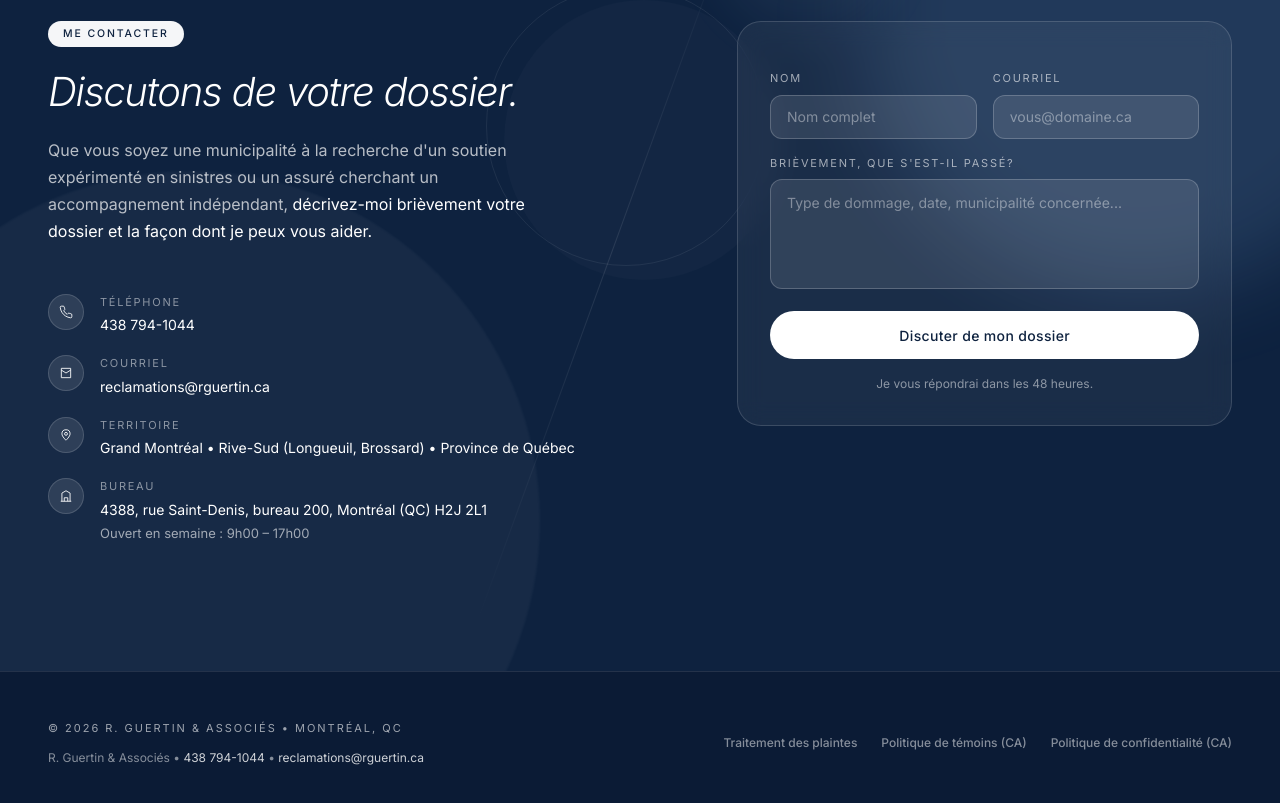
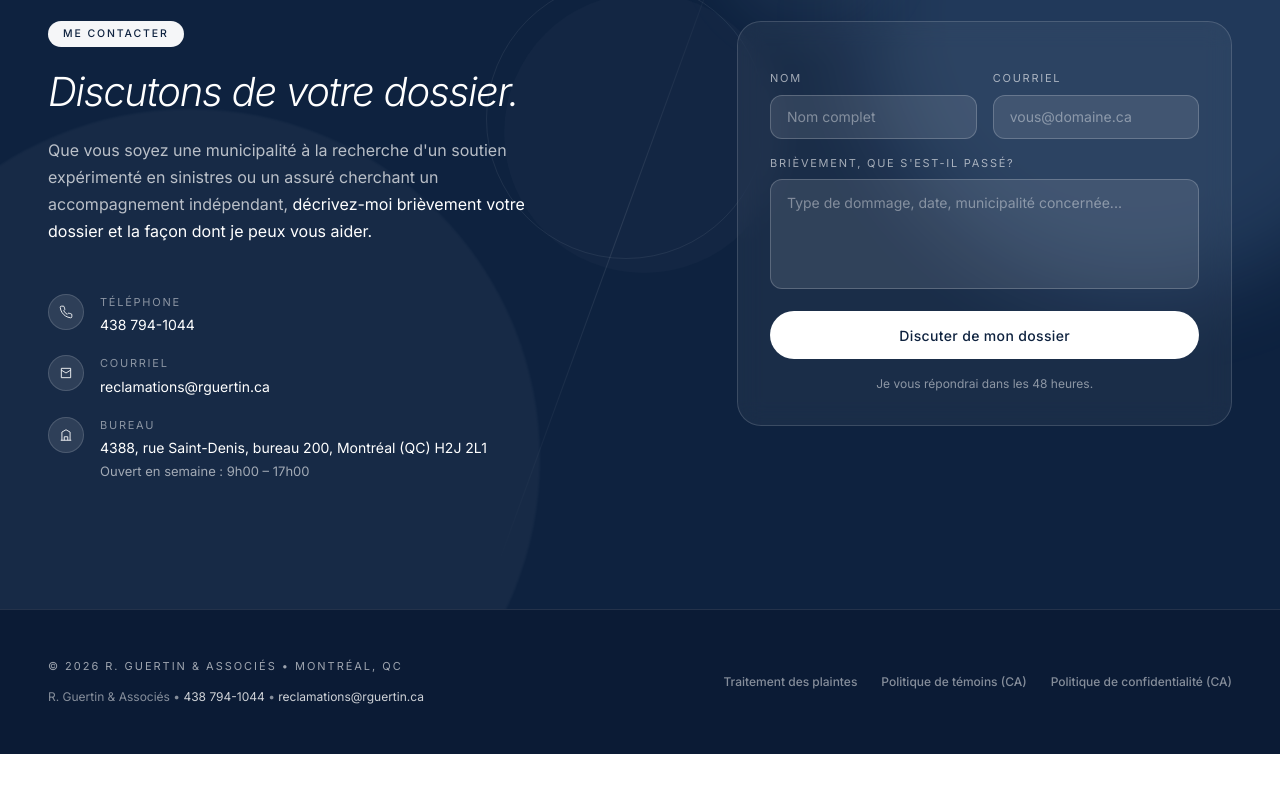
Before and after one commit to Irene2828/ClaimsExpert, a React (Vite) app: page / in a window 1280 px wide. Shown: the part 4493-5296 px from the top of the page. After the commit the page ends 5247 px from the top, so only its background shows below. Built offline with nearby package versions, Linux system fonts and the light colour scheme.

Commit message:
refactor(contact): remove territory item and pin icon from contact details

```diff
--- a/src/components/Contact.jsx
+++ b/src/components/Contact.jsx
@@ -111,18 +111,7 @@ export default function Contact() {
                   </p>
                 </div>
               </div>
-              <div className="flex gap-4">
-                <div className="w-9 h-9 rounded-full bg-white/10 border border-white/15 flex items-center justify-center shrink-0">
-                  <svg width="14" height="14" viewBox="0 0 24 24" fill="none" stroke="white" strokeWidth="1.5" aria-hidden="true">
-                    <path d="M12 21s7-6.5 7-11a7 7 0 1 0-14 0c0 4.5 7 11 7 11z" />
-                    <circle cx="12" cy="10" r="2.5" />
-                  </svg>
-                </div>
-                <div>
-                  <p className="font-inter text-[11px] tracking-[0.16em] uppercase text-white/50">{t('contact.territoryTitle')}</p>
-                  <p className="font-inter text-[14px] text-white mt-1">{t('contact.territoryDetails')}</p>
-                </div>
-              </div>
+
               <div className="flex gap-4">
                 <div className="w-9 h-9 rounded-full bg-white/10 border border-white/15 flex items-center justify-center shrink-0">
                   <svg width="14" height="14" viewBox="0 0 24 24" fill="none" stroke="white" strokeWidth="1.5" aria-hidden="true">
```
